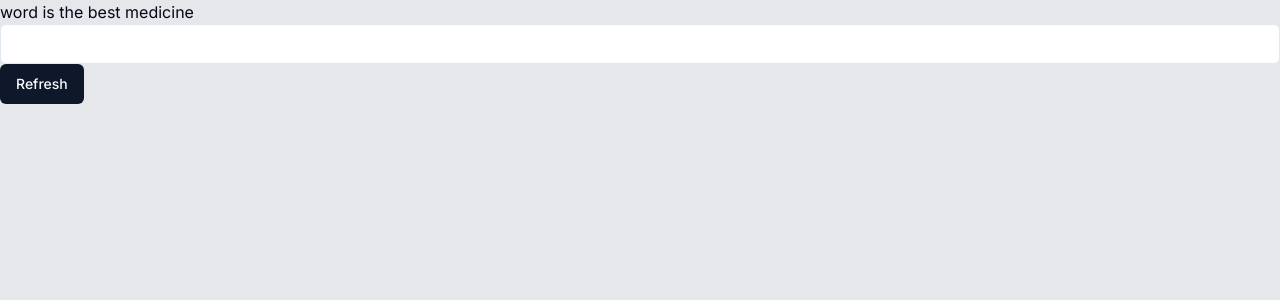
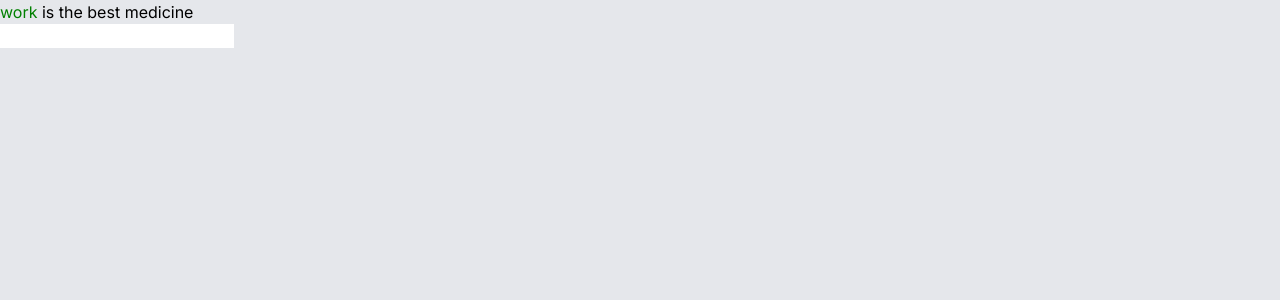
Before and after one commit to Lakshk25/TypingTitan, a Next.js app: page / in a window 1280 px wide. Shown: the top 300 px of the page. Built offline with nearby package versions, Linux system fonts and the light colour scheme.

Commit message:
sentence array

```diff
--- a/components/typing-box.tsx
+++ b/components/typing-box.tsx
@@ -4,37 +4,50 @@ import { useState } from "react";
 import { Input } from "./ui/input";
 import { cn } from "@/lib/utils";
 import { Button } from "./ui/button";
-import { useRouter } from 'next/navigation';
 
-const sentence = "word is the best medicine"
+const sentence = "work is the best medicine"
 
 const TypingBox = () => {
-  const [index, setIndex] = useState(0);
-  const [word, setWord] = useState("");
-  const [color, setColor] = useState(true);
-  const router = useRouter();
+  const [words, setWords] = useState(["work", "is", "the", "best", "medicine"]);
+  const [inputValue, setInputValue] = useState("");
+  const [currentIndex, setCurrentIndex] = useState(0);
+
   const onChange = (event: any) => {
     const { value } = event.target;
-    const written = sentence.slice(0, index + 1);
-    if (value === written) {
-      setIndex(prev => prev + 1);
-      setColor(false);
+    setInputValue(value);
+  }
+
+  // this logic is used to remove space if input is empty and user click space
+  const handleKeyDown = (event) => {
+    if (event.key === " ") {
+      event.preventDefault();
+      if (inputValue.trim() === words[currentIndex]) {
+        // Remove the current word from the words array
+        setWords((prevWords) => prevWords.slice(1));
+        setInputValue(""); // Clear the input field
+        setCurrentIndex((prevIndex) => prevIndex); // Move to the next word
+      }
     }
-    else {
-      setColor(true);
-    }
-    setWord(value);
-  }
+  };
 
   const onClick = () => {
     window.location.reload();
   }
   return (
     <div>
-      <div>{sentence}</div>
-      <div className={cn("text-green-500", color && "text-red-500")}>{word}</div>
-      <Input onChange={onChange} />
-      <Button onClick={onClick}>Refresh</Button>
+      <div>
+        {words.map((word, index) => (
+          <span key={index} style={{ color: index === currentIndex ? "green" : "black" }}>
+            {word}{" "}
+          </span>
+        ))}
+      </div>
+      <input
+        type="text"
+        value={inputValue}
+        onChange={onChange}
+        onKeyDown={handleKeyDown}
+      />
     </div>
   )
 }
```
